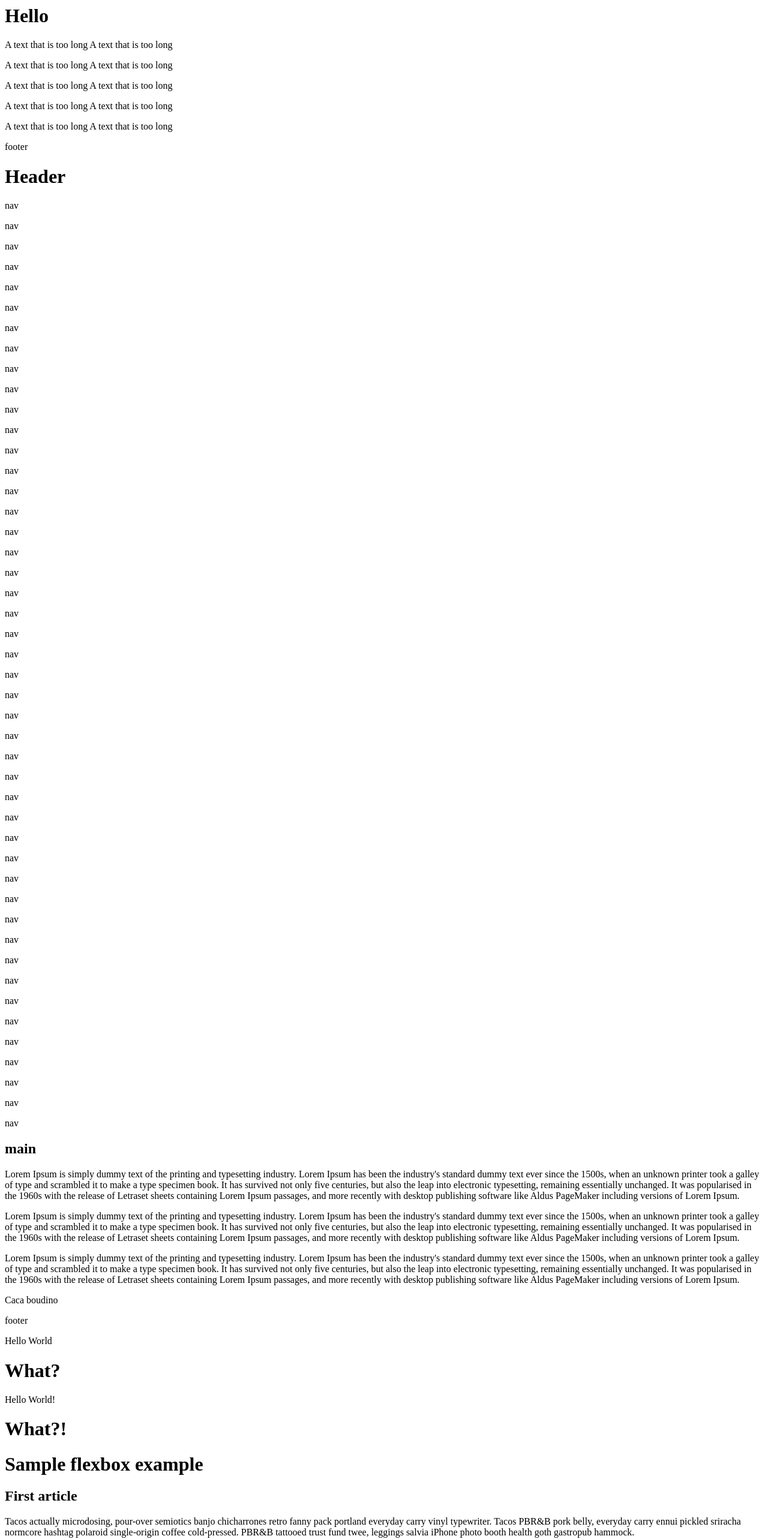
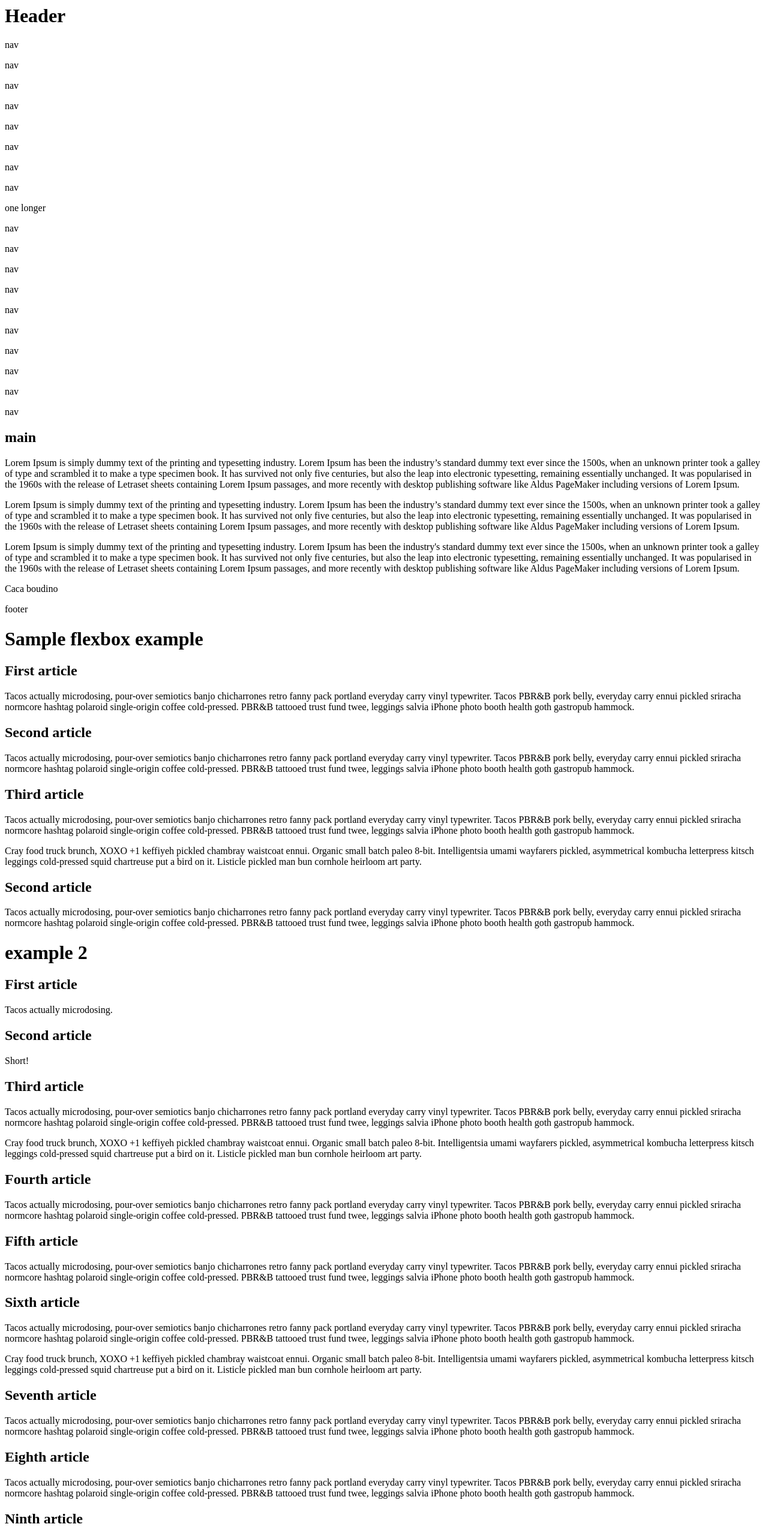
Before and after one commit to garronej/css-sandbox, a website: page index.html in a window 1280 px wide. Shown: the top 2566 px of the page at 60% size. Drawn offline with Linux system fonts and the light colour scheme.

Commit message:
2 files modified

```diff
--- a/index.html
+++ b/index.html
@@ -1,44 +1,6 @@
 <div id="app">
 
 
-
-
-<div id="example_8">
-
-<div>
-  <h1>Hello</h1>
-</div>
-
-<div>
-
-
-  <!--<div>-->
-    <p>
-      A text that is too long
-      A text that is too long
-    </p>
-      <p>
-      A text that is too long
-      A text that is too long
-    </p>
-        <p>
-      A text that is too long
-      A text that is too long
-    </p>
-        <p>
-      A text that is too long
-      A text that is too long
-    </p>
-        <p>
-      A text that is too long
-      A text that is too long
-    </p>
-
-  <!--</div>-->
-
-</div>
-<footer>footer</footer>
-</div>
 
 <div id="example_7">
 
@@ -60,34 +22,7 @@
       <p>nav</p>
       <p>nav</p>
       <p>nav</p>
-
-      <p>nav</p>
-      <p>nav</p>
-      <p>nav</p>
-      <p>nav</p>
-      <p>nav</p>
-      <p>nav</p>
-      <p>nav</p>
-      <p>nav</p>
-      <p>nav</p>
-      <p>nav</p>
-      <p>nav</p>
-      <p>nav</p>
-      <p>nav</p>
-      <p>nav</p>
-      <p>nav</p>
-      <p>nav</p>
-          <p>nav</p>
-      <p>nav</p>
-      <p>nav</p>
-      <p>nav</p>
-      <p>nav</p>
-      <p>nav</p>
-      <p>nav</p>
-      <p>nav</p>
-      <p>nav</p>
-      <p>nav</p>
-      <p>nav</p>      <p>nav</p>
+      <p>one longer</p>
       <p>nav</p>
       <p>nav</p>
       <p>nav</p>
@@ -100,6 +35,7 @@
       <p>nav</p>
 
 
+
     </nav>
 
     <section>
@@ -110,8 +46,8 @@
 
 
 
-      <p>Lorem Ipsum is simply dummy text of the printing and typesetting industry. Lorem Ipsum has been the industry's standard dummy text ever since the 1500s, when an unknown printer took a galley of type and scrambled it to make a type specimen book. It has survived not only five centuries, but also the leap into electronic typesetting, remaining essentially unchanged. It was popularised in the 1960s with the release of Letraset sheets containing Lorem Ipsum passages, and more recently with desktop publishing software like Aldus PageMaker including versions of Lorem Ipsum.</p>
-      <p>Lorem Ipsum is simply dummy text of the printing and typesetting industry. Lorem Ipsum has been the industry's standard dummy text ever since the 1500s, when an unknown printer took a galley of type and scrambled it to make a type specimen book. It has survived not only five centuries, but also the leap into electronic typesetting, remaining essentially unchanged. It was popularised in the 1960s with the release of Letraset sheets containing Lorem Ipsum passages, and more recently with desktop publishing software like Aldus PageMaker including versions of Lorem Ipsum.</p>
+      <p>Lorem Ipsum is simply dummy text of the printing and typesetting industry. Lorem Ipsum has been the industry’s standard dummy text ever since the 1500s, when an unknown printer took a galley of type and scrambled it to make a type specimen book. It has survived not only five centuries, but also the leap into electronic typesetting, remaining essentially unchanged. It was popularised in the 1960s with the release of Letraset sheets containing Lorem Ipsum passages, and more recently with desktop publishing software like Aldus PageMaker including versions of Lorem Ipsum.</p>
+      <p>Lorem Ipsum is simply dummy text of the printing and typesetting industry. Lorem Ipsum has been the industry’s standard dummy text ever since the 1500s, when an unknown printer took a galley of type and scrambled it to make a type specimen book. It has survived not only five centuries, but also the leap into electronic typesetting, remaining essentially unchanged. It was popularised in the 1960s with the release of Letraset sheets containing Lorem Ipsum passages, and more recently with desktop publishing software like Aldus PageMaker including versions of Lorem Ipsum.</p>
       <p>Lorem Ipsum is simply dummy text of the printing and typesetting industry. Lorem Ipsum has been the industry's standard dummy text ever since the 1500s, when an unknown printer took a galley of type and scrambled it to make a type specimen book. It has survived not only five centuries, but also the leap into electronic typesetting, remaining essentially unchanged. It was popularised in the 1960s with the release of Letraset sheets containing Lorem Ipsum passages, and more recently with desktop publishing software like Aldus PageMaker including versions of Lorem Ipsum.</p>
 
       <p>
@@ -127,32 +63,6 @@
     </section>
 
   </section>
-
-</div>
-
-<div id="example_5">
-
-    <div>
-      <span>Hello World</span>
-    </div>
-
-    <div>
-      <h1>What?</h1>
-    </div>
-
-
-</div>
-
-<div id="example_6">
-
-    <div>
-      <span>Hello World!</span>
-    </div>
-
-    <div>
-      <h1>What?!</h1>
-    </div>
-
 
 </div>
 
@@ -184,6 +94,12 @@
         <p>Cray food truck brunch, XOXO +1 keffiyeh pickled chambray waistcoat ennui. Organic small batch paleo 8-bit. Intelligentsia umami wayfarers pickled, asymmetrical kombucha letterpress kitsch leggings cold-pressed squid chartreuse put a bird on it. Listicle pickled man bun cornhole heirloom art party.</p>
       </article>
 
+      <article>
+        <h2>Second article</h2>
+
+        <p>Tacos actually microdosing, pour-over semiotics banjo chicharrones retro fanny pack portland everyday carry vinyl typewriter. Tacos PBR&B pork belly, everyday carry ennui pickled sriracha normcore hashtag polaroid single-origin coffee cold-pressed. PBR&B tattooed trust fund twee, leggings salvia iPhone photo booth health goth gastropub hammock.</p>
+      </article>
+
 
     </section>
 </div>
@@ -191,20 +107,20 @@
 <div id="example_2">
 
     <header>
-      <h1>Sample flexbox example</h1>
+      <h1>example 2</h1>
     </header>
 
     <section>
       <article>
         <h2>First article</h2>
 
-        <p>Tacos actually microdosing, pour-over semiotics banjo chicharrones retro fanny pack portland everyday carry vinyl typewriter. Tacos PBR&B pork belly, everyday carry ennui pickled sriracha normcore hashtag polaroid single-origin coffee cold-pressed. PBR&B tattooed trust fund twee, leggings salvia iPhone photo booth health goth gastropub hammock.</p>
+        <p>Tacos actually microdosing.</p>
       </article>
 
       <article>
         <h2>Second article</h2>
 
-        <p>Tacos actually microdosing, pour-over semiotics banjo chicharrones retro fanny pack portland everyday carry vinyl typewriter. Tacos PBR&B pork belly, everyday carry ennui pickled sriracha normcore hashtag polaroid single-origin coffee cold-pressed. PBR&B tattooed trust fund twee, leggings salvia iPhone photo booth health goth gastropub hammock.</p>
+        <p>Short!</p>
       </article>
 
 
--- a/style.scss
+++ b/style.scss
@@ -11,23 +11,21 @@ body {
 
   #example_1 {
 
-    header {
+    > header {
       background: purple;
       height: 100px;
-    }
 
-    h1 {
+      > h1 {
         text-align: center;
         color: white;
         line-height: 100px;
         margin: 0;
       }
+    }
 
-    article {
-      padding: 10px;
-      margin: 10px;
-      background: aqua;
-    }
+
+
+
 
     section {
       display: flex;
@@ -35,6 +33,12 @@ body {
       //flex-direction: column; //much like without flex
       //flex-direction: row-reverse;
       //flex-direction: column-reverse;
+
+      > article {
+        padding: 10px;
+        margin: 10px;
+        background: aqua;
+      }
     }
 
   }
@@ -44,24 +48,24 @@ body {
     header {
       background: purple;
       height: 100px;
-    }
-
-    h1 {
+        > h1 {
         text-align: center;
         color: white;
         line-height: 100px;
         margin: 0;
         }
+    }
 
-    section {
+
+
+    > section {
 
       display: flex;
       //flex-wrap: nowrap; //default, element break out the container
       flex-wrap: wrap;
-      //flex-direction: row; //default
-      //flex-direction: row-reverse; //right to left / top to bottom.
 
-       article {
+
+       > article {
           padding: 10px;
           margin: 10px;
           background: aqua;
@@ -84,32 +88,46 @@ body {
     header {
       background: purple;
       height: 100px;
-    }
 
-    h1 {
+      > h1 {
         text-align: center;
         color: white;
         line-height: 100px;
         margin: 0;
       }
+    }
 
 
 
-    section {
+
+
+    > section {
       display: flex;
       flex-direction: row; //default
 
-      article {
+      > article {
         padding: 10px;
         margin: 10px;
         background: aqua;
 
         //flex: 1;
-        flex: 1 50px; // We can define the min width.
+        flex: 1 150px; // We can define the min width.
+        /*
+        The flex basis only real matter when all the element
+        that has one specified can take this size without
+        requireing the elements to break outside their container
+        it will mean that the ones that do not have a flex basis
+        will be smaller than they normaly would be.
+        Play with te with of the viewport for understanding
+        how it works.
+        */
+
       }
 
-      article:nth-of-type(2){
+      > article:nth-of-type(2){
+        //Doing this I also set back the min width to auto.
         flex: 2;
+        min-width: auto;;
       }
 
     }
@@ -152,67 +170,7 @@ body {
   }
 }
 
-#example_5 {
-
-  border: 1px solid red;
-  height: 300px;
-  * {box-sizing: border-box;}
-
-
-  div:first-of-type {
-
-    background-color: red;
-    padding: 10px;
-
-
-  }
-
-  div:nth-of-type(2) {
-
-    background-color: yellow;
-    border: 1px solid black;
-    //height: 100px;
-    width: 100%;
-    //margin-top:auto;
-    //margin-bottom:0;
-
-
-  }
-
-}
-
-#example_6 {
-
-  box-sizing: border-box;
-  border: 1px solid red;
-  height: 300px;
-  display: flex;
-  flex-direction: column;
-
-  * {box-sizing: border-box;}
-
-
-  div:first-of-type {
-
-    background-color: red;
-    padding: 10px;
-
-  }
-
-  div:nth-of-type(2) {
-
-    background-color: yellow;
-    border: 1px solid black;
-
-    width: 100%;
-
-
-    flex: 1;
-
-  }
-
-}
-
+// https://www.youtube.com/watch?v=KOvGeFUHAC0&feature=emb_logo
 #example_7 {
 
   * {box-sizing: border-box; }
@@ -235,58 +193,35 @@ body {
   > section {
 
     flex:1;
-    //flex: 1 1 auto; /* Positive flex-shrink */
-    //flex: 0 1 auto;
-
-
     overflow: hidden;
     display: flex;
-    flex-wrap: wrap;
-
-
-
 
 
     > nav {
-      //width: 100px;
 
       padding-right: 15px;
-
       height:100%;
-
       border: 1px purple solid;
-
       overflow: auto;
-
 
     }
 
     > section {
 
       height: 100%;
-
       flex: 1;
-
-
       display: flex;
       flex-direction: column;
-
-
 
       > main {
         flex: 1;
         border: 1px;
         overflow: auto;
-
-
-
       }
 
       > footer {
         border: red solid 1px;
       }
-
-
 
     }
 
@@ -305,50 +240,7 @@ body {
 
 }
 
-#example_8 {
 
-
-  display: flex;
-  flex-direction: column;
-  width: 50%;
-  height: 200px;
-
-  background-color: pink;
-
-  > div:first-of-type {
-    background-color: red;
-
-  }
-
-  > div:last-of-type {
-
-    //display: flex;
-    flex: 1;
-    //min-height: 0px;
-    border: green 1px solid;
-    background-color: yellow;
-    overflow: auto;
-
-    /*
-    > div {
-      flex: 1;
-      overflow: auto;
-    }
-    */
-
-  }
-
-  margin-bottom: 300px;
-}
-
-/*
-#example_9{
-  border: solid red 2px;
-  display: flex;
-  flex-direction: column;
-  height: 200px;
-
-}*/
 
 
 
```
Lines whose indentation alone changed are shown as unchanged.
